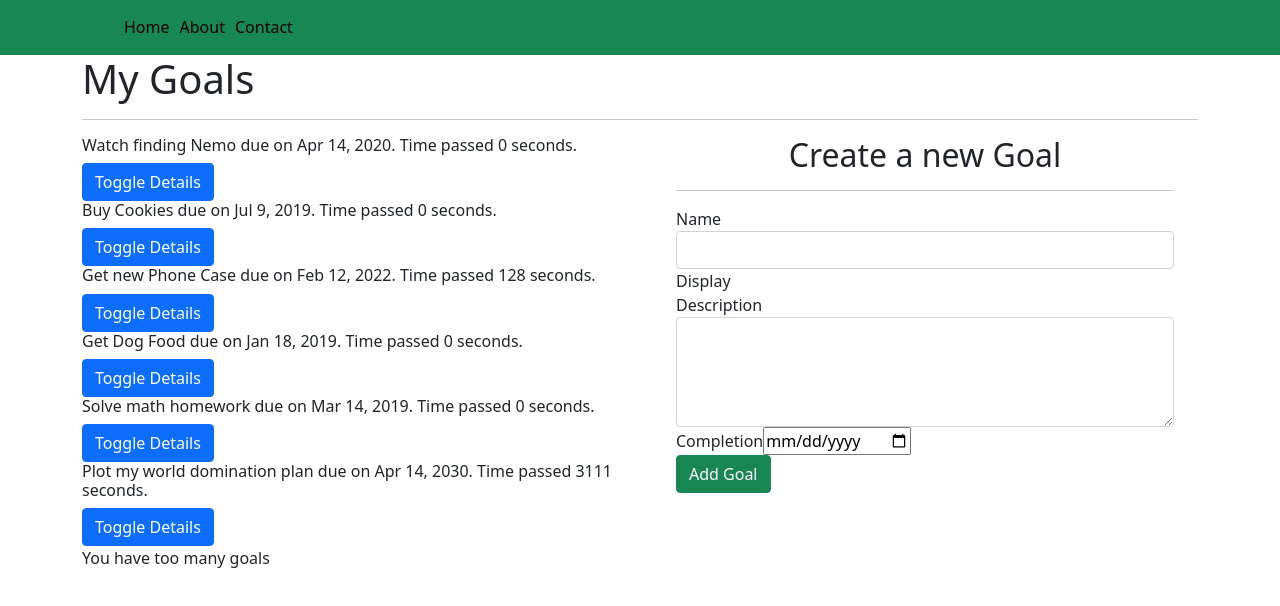
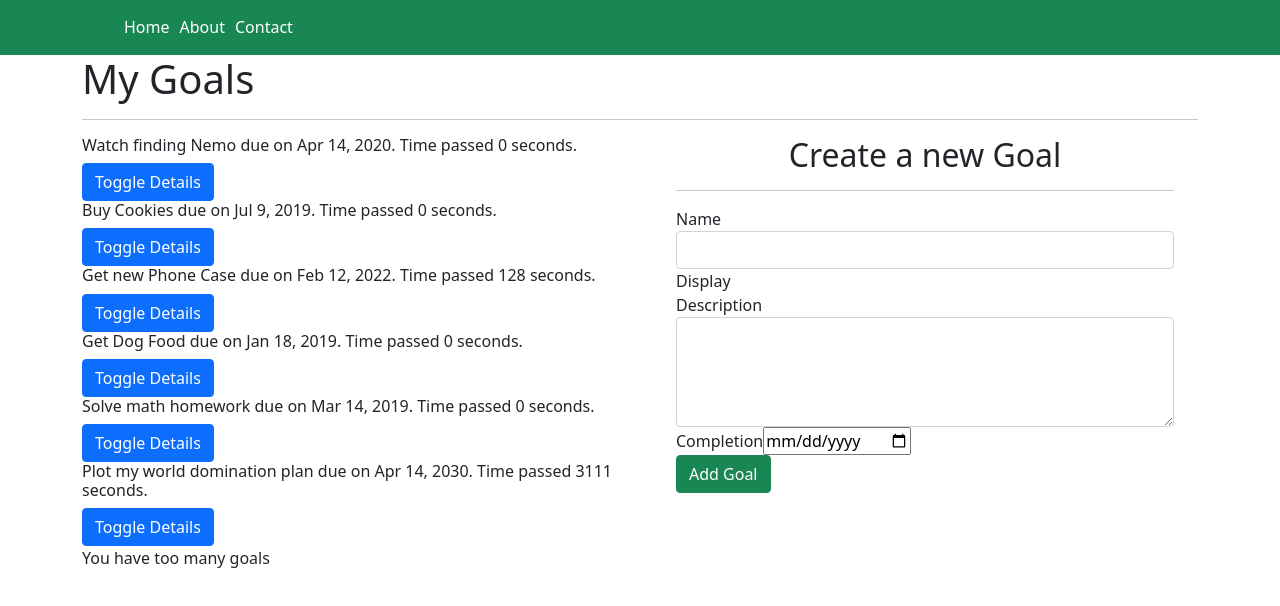
Before and after one commit to Victoria045/goals, an Angular app: page / in a window 1280 px wide. Shown: the top 606 px of the page. Built offline with nearby package versions, Linux system fonts and the light colour scheme.

Commit message:
mosify root componnet style

```diff
--- a/src/app/app.component.css
+++ b/src/app/app.component.css
@@ -1,3 +1,7 @@
+/* .container-fluid {
+  background-color: #f2f2f2;
+} */
+
 ul li {
   display: inline-block;
   padding-left: 10px;
@@ -6,5 +10,5 @@
 
 ul li a {
   text-decoration: none;
-  color: black;
+  color: white;
 }
```
